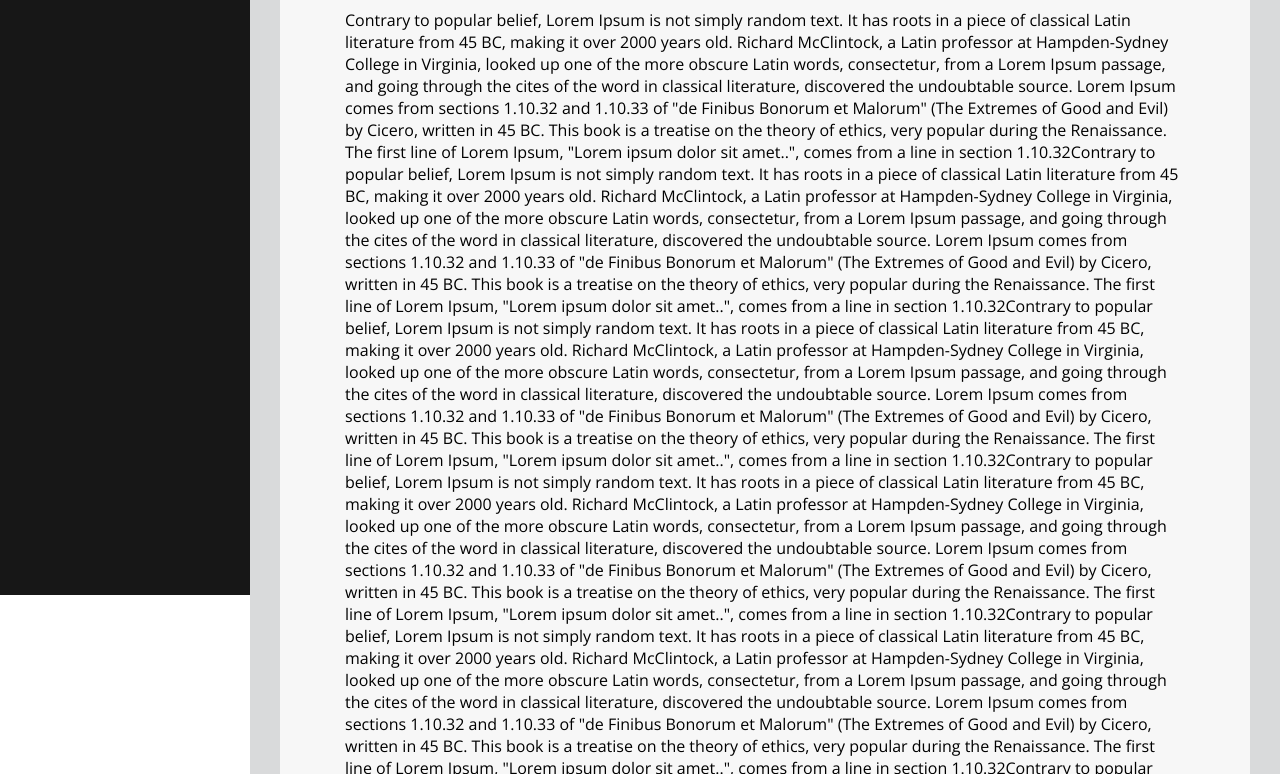
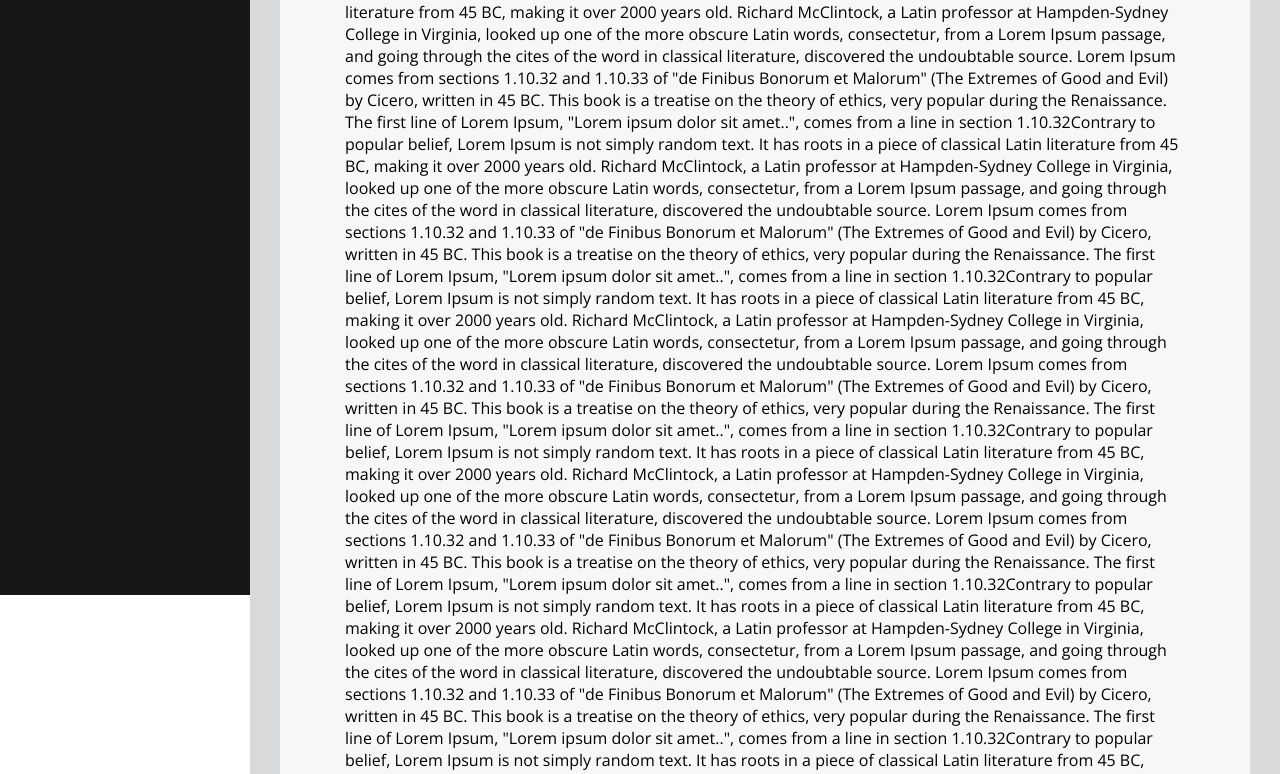
Before and after one commit to nellygreen/info-catalog, a plain HTML site: page index.html in a window 1280 px wide. Shown: the part 265-1039 px from the top of the page. Drawn offline with nearby package versions, Linux system fonts and the light colour scheme.

Commit message:
improved

```diff
--- a/index.html
+++ b/index.html
@@ -26,7 +26,6 @@
 
       <div class="content">
           <div id="box">
-             <div class="box-panel">
                  <div id="topic1">
                     <h1>Topic #1</h1>
                     <p>
@@ -49,7 +48,6 @@
                  </div>
 
 
-             </div>
           </div>
       </div>
 
--- a/styles/global.css
+++ b/styles/global.css
@@ -84,12 +84,12 @@ ul#nav li a.selected {
 	margin-left: 250px;
 	height: auto;
 	background-color: #D9DADB;
-	padding: 30px;
+	padding: 30px 30px 30px 30px;
 }
 
 
-div#box .box-panel {
-	padding: 30px 60px 30px 60px;
+div#box  {
+	padding: 0px 60px 30px 60px;
 	background-color: #F7F7F7;
 }
 
```
